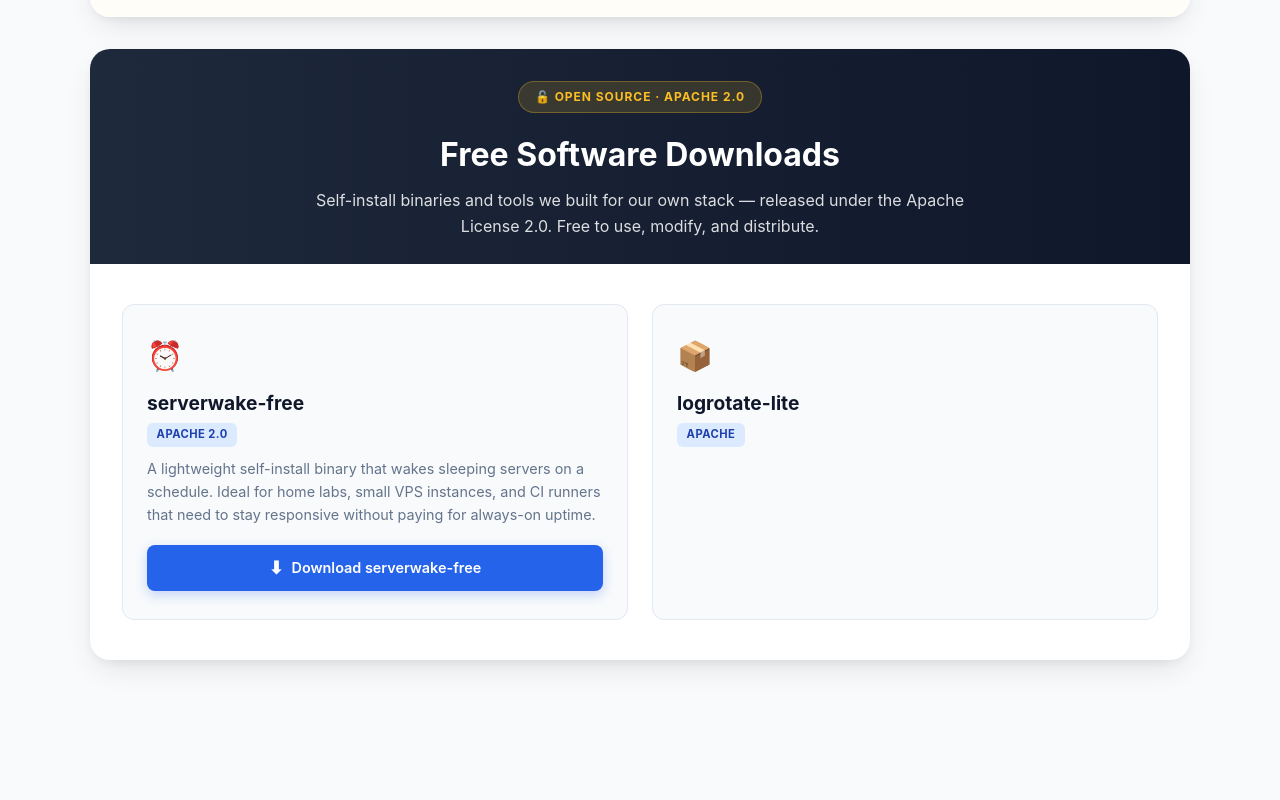
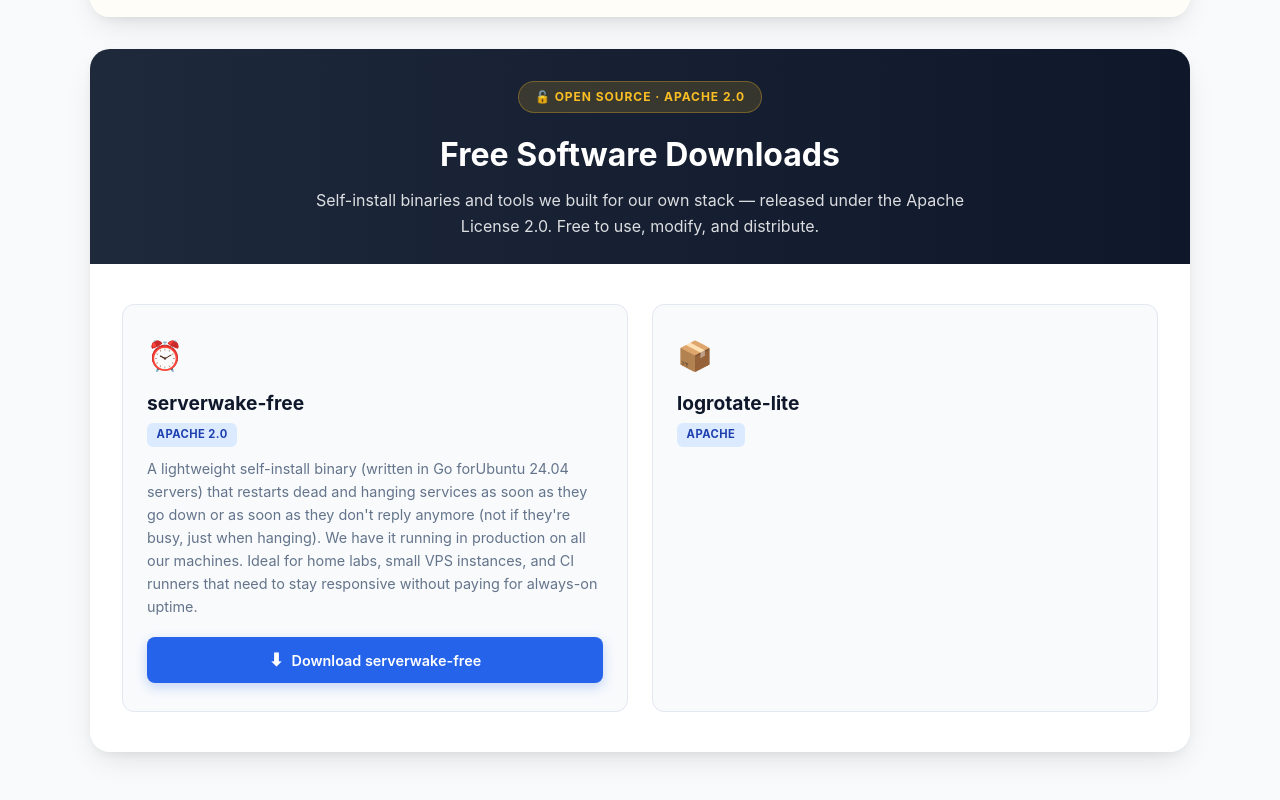
Before and after one commit to jobdonemarketing/jdm, a plain HTML site: page index.html in a window 1280 px wide. Shown: the part 3741-4541 px from the top of the page. Before the commit the page ends 4465 px from the top, so only its background shows below. Drawn offline with Linux system fonts and the light colour scheme.

Commit message:
Update index.html

```diff
--- a/index.html
+++ b/index.html
@@ -951,7 +951,7 @@ footer a:hover {
         <div class="free-icon">⏰</div>
         <h3>serverwake-free</h3>
         <span class="free-license">Apache 2.0</span>
-        <p>A lightweight self-install binary that wakes sleeping servers on a schedule. Ideal for home labs, small VPS instances, and CI runners that need to stay responsive without paying for always-on uptime.</p>
+        <p>A lightweight self-install binary (written in Go forUbuntu 24.04 servers) that restarts dead and hanging services as soon as they go down or as soon as they don't reply anymore (not if they're busy, just when hanging). We have it running in production on all our machines. Ideal for home labs, small VPS instances, and CI runners that need to stay responsive without paying for always-on uptime.</p>
         <a href="/downloads/serverwake-free" class="free-download-btn" download>
           <span class="arrow">⬇</span> Download serverwake-free
         </a>
```
